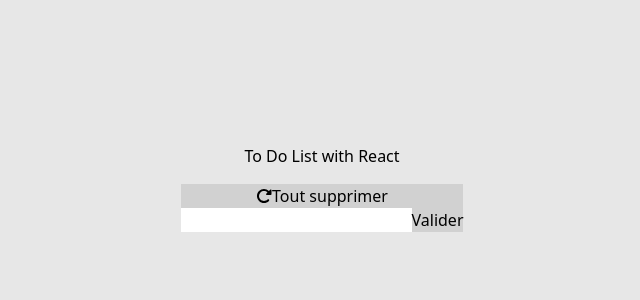
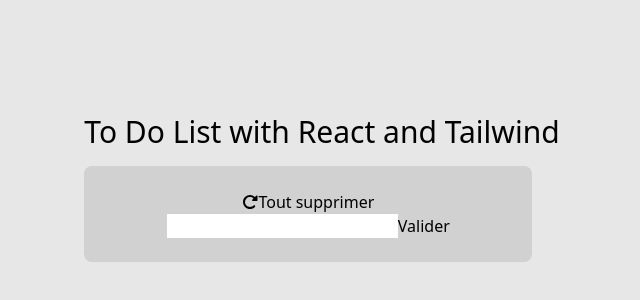
Before and after one commit to ocebert31/Projet_Personnel_P2_TO_DO_LIST_React, a React (Create React App) app: page / in a window 1280 px wide. Shown: the part 212-512 px from the top of the page, without its empty margins (318-958 px from the left). Built offline with nearby package versions, Linux system fonts and the light colour scheme.

Commit message:
css de list terminé

```diff
--- a/src/App.js
+++ b/src/App.js
@@ -3,7 +3,7 @@
 
 function App() {
   return (
-    <div className="App bg-backgroundColor">
+    <div className="App">
       <List></List>
     </div>
   );
--- a/src/components/List/List.css
+++ /dev/null
@@ -1,14 +0,0 @@
-.alignment-clear-title {
-    display: flex;
-    align-items: center;
-    justify-content: center;
-    gap: 30px;
-}
-
-.style-liste {
-    display: inline-block;
-}
-
-.style-element {
-    list-style: none;
-}
--- a/src/components/List/List.js
+++ b/src/components/List/List.js
@@ -1,6 +1,5 @@
 import React, { useState, useEffect } from 'react';
 import Add from '../Add/Add';
-import './List.css';
 import Task from '../Task/task';
 import Clear from '../Clear/Clear';
 
@@ -96,8 +95,8 @@
     return (
         <div className="min-h-screen flex justify-center items-center bg-backgroundColor">
             <div>
-                <h1 className="text-center mb-4">To Do List with React</h1>
-                <div className="w-full max-w-md bg-foregroundColor ">
+                <h1 className="text-center mb-4 text-3xl">To Do List with React and Tailwind</h1>
+                <div className="w-full max-w-md bg-foregroundColor p-6 rounded-lg">
                     <div>
                         <Clear clearAllTasks={clearAllTasks}></Clear>
                     </div>
--- a/tailwind.config.js
+++ b/tailwind.config.js
@@ -6,6 +6,7 @@
       colors: {
         backgroundColor: '#E7E7E7', // Remplacez par votre propre valeur hexadécimale
         foregroundColor: '#D1D1D1',
+        borderContent: '5D5D5D',
       },
     },
   },
```
